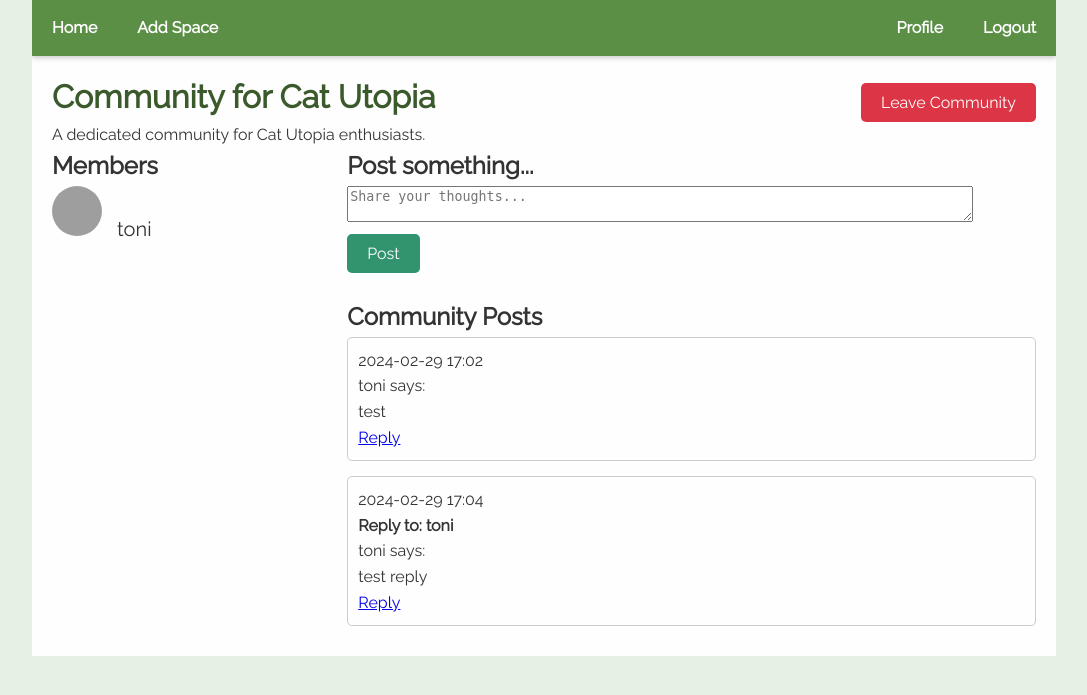
After one commit to ArtificialIntellicat/green-space-discovery, a Flask app: page /community_page/1 in a window 1280 px wide. The commit adds this page. Shown: the top 695 px of the page, without its empty margins (96-1183 px from the left). Run offline with Flask 3, Linux system fonts and the light colour scheme; a user stored in the database is signed in; some libraries are stand-ins or nearby versions; grey boxes are pictures that could not be loaded.

Commit message:
Every space now has a community that users can become members of and post messages on a message board for more community engagement.

```diff
--- a/app.py
+++ b/app.py
@@ -1,4 +1,4 @@
-from flask import Flask, render_template, request, redirect, flash, url_for
+from flask import Flask, render_template, request, redirect, flash, url_for,jsonify
 from urllib.parse import urlparse, urljoin
 from flask_login import LoginManager, login_user, current_user, logout_user, login_required
 import os
@@ -8,7 +8,7 @@ from datetime import datetime
 from werkzeug.utils import secure_filename
 from werkzeug.security import generate_password_hash, check_password_hash
 from forms import RegistrationForm, LoginForm, ChangeLoginForm, AddSpaceForm, RatingForm
-from db_models import User, Space, db, Rating
+from db_models import db, User, Space, Rating, Community, CommunityPost, Membership
 from config import Config
 
 # App and Database Setup
@@ -30,9 +30,11 @@ def inject_login_form():
     form = LoginForm()
     return dict(form=form)
 
+@app.shell_context_processor
+def make_shell_context():
+    return {'db': db, 'Community': Community, 'Space': Space, 'User': User}
+
 # INDEX
-from sqlalchemy.sql import func
-
 @app.route('/', methods=['GET', 'POST'])
 def index():
     spaces = Space.query.order_by(Space.date_created.desc()).all()
@@ -83,7 +85,7 @@ def logout():
 
 # USER ACTIONS
 @app.route('/user_profile')
-@login_required  # This decorator ensures that the route is accessible only when the user is logged in
+@login_required
 def user_profile():
     return render_template('user.html', user=current_user)
 
@@ -128,8 +130,7 @@ def change_login_data():
         else:
             flash('No changes were made.', 'info')
     else:
-        print("Form errors:", form.errors)  # Print detailed form errors
-
+        print("Form errors:", form.errors)
     return render_template('change_login_data.html', form=form, user=current_user)
 
 
@@ -206,10 +207,27 @@ def add_space():
 
         try:
             db.session.add(new_space)
+            db.session.flush()  # Ensure new_space gets an ID before committing
+
+            # Create associated community for this space
+            community_name = f"Community for {form.name.data}"
+            new_community = Community(
+                name=community_name,
+                description=f"A dedicated community for {form.name.data} enthusiasts.",
+                space_id=new_space.id
+            )
+            db.session.add(new_community)
+
             db.session.commit()
+
+            # Redirect or give feedback to the user
             return redirect('/')
-        except:
+        except Exception as e:
+            # Rollback in case of error
+            db.session.rollback()
+            print(e)
             return 'There was an issue adding the space.'
+
     return render_template('add_space.html', form=form)
 
 # DELETE SPACE
@@ -309,6 +327,97 @@ def delete_rating(rating_id):
 
     return redirect(url_for('index'))
 
+# LINK TO COMMUNITY PAGE
+@app.route('/community_page/<int:space_id>', methods=['GET', 'POST'])
+@login_required
+def community_page(space_id):
+    community = Community.query.filter_by(space_id=space_id).first_or_404()
+    posts = CommunityPost.query.filter_by(community_id=community.id).all()
+    memberships = Membership.query.filter_by(community_id=community.id).all()
+    members = [membership.user for membership in memberships]
+    is_member = any(m.user_id == current_user.id for m in memberships)
+    return render_template('community_page.html', community=community, posts=posts, members=members, is_member=is_member)
+
+# SIGN UP FOR SPACE COMMUNITY
+@app.route('/join_community/<int:community_id>', methods=['POST'])
+@login_required
+def join_community(community_id):
+    # Check if the user is already a member of the community
+    existing_membership = Membership.query.filter_by(user_id=current_user.id, community_id=community_id).first()
+    if existing_membership:
+        return jsonify({'message': 'You are already a member of this community'}), 400
+
+    # Create a new membership
+    new_membership = Membership(
+        user_id=current_user.id,
+        community_id=community_id,
+        role='member'  # Default role
+    )
+    db.session.add(new_membership)
+    try:
+        db.session.commit()
+        return jsonify({'message': 'You have successfully joined the community'}), 200
+    except Exception as e:
+        db.session.rollback()
+        print(e)
+        return jsonify({'message': 'An error occurred while joining the community'}), 500
+
+# LEAVE SPACE COMMUNITY
+@app.route('/leave_community/<int:community_id>', methods=['POST'])
+@login_required
+def leave_community(community_id):
+    # Find the membership to delete
+    membership_to_delete = Membership.query.filter_by(user_id=current_user.id, community_id=community_id).first()
+    if not membership_to_delete:
+        return jsonify({'message': 'You are not a member of this community'}), 400
+
+    db.session.delete(membership_to_delete)
+    try:
+        db.session.commit()
+        return jsonify({'message': 'You have successfully left the community'}), 200
+    except Exception as e:
+        db.session.rollback()
+        print(e)
+        return jsonify({'message': 'An error occurred while leaving the community'}), 500
+
+# POST TO COMMUNITY PAGE
+@app.route('/add_post_to_community/<int:community_id>', methods=['POST'])
+@login_required
+def add_post_to_community(community_id):
+    # Check if the user is a member of the community
+    membership = Membership.query.filter_by(user_id=current_user.id, community_id=community_id).first()
+    if not membership:
+        flash('You must be a member of the community to post', 'error')
+        return redirect(url_for('community_page', space_id=community_id))
+
+    text = request.form.get('text')
+    reply_to_id = request.form.get('reply_to_id', None)
+
+    # Validate post content
+    if not text:
+        flash('Post text is required', 'error')
+        return redirect(url_for('community_page', space_id=community_id))
+
+    # Create new post
+    new_post = CommunityPost(
+        user_id=current_user.id,
+        community_id=community_id,
+        text=text,
+        reply_to_id=reply_to_id if reply_to_id is not None else None
+    )
+
+    db.session.add(new_post)
+    try:
+        db.session.commit()
+        flash('Post added successfully', 'success')
+    except Exception as e:
+        db.session.rollback()
+        flash('An error occurred while adding the post', 'error')
+        print(e)
+
+    return redirect(url_for('community_page', space_id=community_id))
+
+
 if __name__ == '__main__':
     create_database(app)
     app.run(debug=True)
--- a/forms.py
+++ b/forms.py
@@ -20,7 +20,7 @@ class RegistrationForm(FlaskForm):
         label=('Confirm Password'), widget=PasswordInput(hide_value=False),
         validators=[DataRequired(message='*Required'),
                     EqualTo('password', message='Both password fields must be equal!')])
-    profile_pic = FileField('Profile Picture', validators=[FileAllowed(['jpg', 'png'], 'Only jpg and png can be uploaded.')])
+    profile_pic = FileField('Profile Picture', validators=[FileAllowed(['jpg', 'jpeg', 'png'], 'Only jpg, jpeg and png can be uploaded.')])
     submit = SubmitField('Sign Up')
 
 class LoginForm(FlaskForm):
@@ -40,7 +40,7 @@ class AddSpaceForm(FlaskForm):
     address = StringField('Address', validators=[Optional(), Length(max=120)])
     description = StringField('Description', validators=[Optional(), Length(min=2, max=300)])
     photos = MultipleFileField('Photos',
-                            validators=[FileAllowed(['jpg', 'png'], 'Only jpg and png can be uploaded.')])
+                            validators=[FileAllowed(['jpg', 'jpeg', 'png'], 'Only jpg, jpeg and png can be uploaded.')])
     submit = SubmitField('Add Space')
 
 class RatingForm(FlaskForm):
--- a/requirements.txt
+++ b/requirements.txt
@@ -2,3 +2,7 @@ flask~=3.0.1
 werkzeug~=3.0.1
 wtforms~=3.1.2
 sqlalchemy~=2.0.25
+flask_login
+flask_wtf
+flask_sqlalchemy
+email_validator
--- a/static/css/main.css
+++ b/static/css/main.css
@@ -232,8 +232,7 @@ nav a, .login-btn {
 }
 
 .space-details-actions {
-    text-align: right;
-    margin-bottom: 20px;
+    float: right;
 }
 
 .factor-cols {
@@ -324,6 +323,42 @@ nav a, .login-btn {
 
 .star-rating {
     align-self: stretch; /* Ensures stars take full width of the group */
+}
+
+/* Community Page */
+.community-container {
+    display: flex;
+    justify-content: space-between;
+}
+.members-list {
+    width: 30%;
+}
+.members-list ul {
+    list-style-type: none;
+    padding: 0;
+    font-size: 20px;
+}
+.members-list img {
+    border-radius: 50%;
+    width: 50px;
+    height: 50px;
+    object-fit: cover;
+    margin-right: 10px;
+}
+.posts-container {
+    width: 70%;
+}
+.post-form, .membership-message {
+    margin-bottom: 20px;
+}
+.post {
+    margin-bottom: 15px;
+    padding: 10px;
+    border: 1px solid #ccc;
+    border-radius: 5px;
+}
+.leave-community {
+    float: right;
 }
 
 /* Flash messages */
--- /dev/null
+++ b/templates/community_page.html
@@ -0,0 +1,91 @@
+{% extends 'base.html' %}
+
+{% block head %}
+<title>{{ community.name }}</title>
+<style>
+    .reply-form {
+        display: none;
+        margin-top: 10px;
+    }
+</style>
+{% endblock %}
+
+{% block body %}
+<h1>{{ community.name }}
+    {% if is_member %}
+        <form action="{{ url_for('leave_community', community_id=community.id) }}" method="POST" class="leave-community">
+            <button type="submit" class="btn btn-danger">Leave Community</button>
+        </form>
+    {% endif %}
+</h1>
+<p>{{ community.description }}</p>
+
+<div class="community-container">
+    <div class="members-list">
+        <h2>Members</h2>
+        <ul>
+            {% for member in members %}
+                <li>
+                    <img src="{{ url_for('static', filename='uploads/user_profile_pics/' ~ member.profile_pic) }}" alt="Profile Picture">
+                    {{ member.username }}
+                </li>
+            {% endfor %}
+        </ul>
+    </div>
+
+    <div class="posts-container">
+        {% if is_member %}
+            <div class="post-form">
+                <h2>Post something...</h2>
+                <form action="{{ url_for('add_post_to_community', community_id=community.id) }}" method="POST">
+                    <textarea name="text" placeholder="Share your thoughts..." style="width: 90%"></textarea>
+                    <br>
+                    <button type="submit" class="btn">Post</button>
+                </form>
+            </div>
+        {% else %}
+            <div class="membership-message">
+                <p>You have to be a member of this community to post here.</p>
+                <form action="{{ url_for('join_community', community_id=community.id) }}" method="POST">
+                    <button type="submit" class="btn btn-primary">Become a Member</button>
+                </form>
+            </div>
+        {% endif %}
+
+        <div class="posts">
+            <h2>Community Posts</h2>
+            {% for post in posts %}
+                <div class="post" id="post-{{ post.id }}">
+                    <p>{{ post.date_created.strftime('%Y-%m-%d %H:%M') }}</p>
+                    {% if post.reply_to_id %}
+                        <p><strong>Reply to: {{ post.reply_to.user.username }}</strong></p>
+                    {% endif %}
+                    <p>{{ post.user.username }} says:</p>
+                    <p>{{ post.text }}</p>
+                    <a href="javascript:void(0)" onclick="showReplyForm({{ post.id }})">Reply</a>
+                    <div class="reply-form" id="reply-form-{{ post.id }}">
+                        <form action="{{ url_for('add_post_to_community', community_id=community.id) }}" method="POST">
+                            <textarea name="text" placeholder="Your reply..." style="width: 90%"></textarea>
+                            <input type="hidden" name="reply_to_id" value="{{ post.id }}">
+                            <br>
+                            <button type="submit" class="btn btn-primary">Submit Reply</button>
+                        </form>
+                    </div>
+                </div>
+            {% endfor %}
+        </div>
+    </div>
+</div>
+
+<script>
+function showReplyForm(postId) {
+    var formId = "reply-form-" + postId;
+    var form = document.getElementById(formId);
+    if (form.style.display === "none" || !form.style.display) {
+        form.style.display = "block";
+    } else {
+        form.style.display = "none";
+    }
+}
+</script>
+{% endblock %}
```
Also changed, not shown: db_models.py (+29 -0 lines), templates/space_details.html (+5 -5 lines), green_space_discovery.db (added), instance/green_space_discovery.db.
